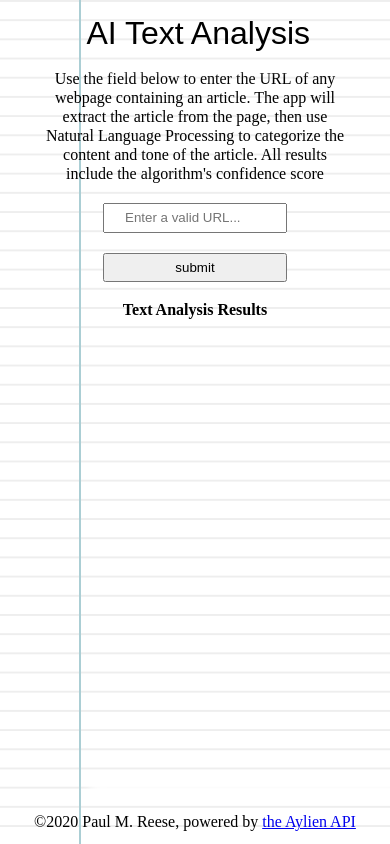
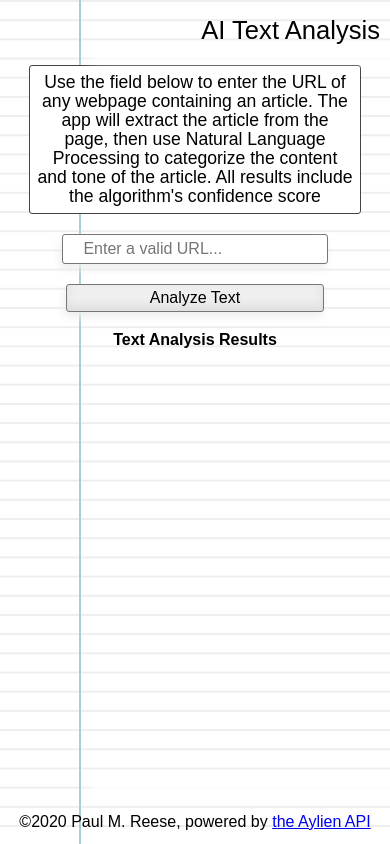
Before and after one commit to paulmreese/natural-language-processing, a website: page src/client/views/index.html in a window 390 px wide. Drawn offline with nearby package versions, Linux system fonts and the light colour scheme; files that its build step writes are made by us from their sources.

Commit message:
Add media queries

```diff
--- a/src/client/styles/base.scss
+++ b/src/client/styles/base.scss
@@ -18,6 +18,7 @@ body {
     align-self: center;
     height: 100vh;
     margin: 0;
+    font-family: sans-serif;
 }
 
 main {
@@ -33,11 +34,4 @@ section {
     width: 100%;
     max-width: 800px;
     @extend %flex-column;
-    p {
-      padding-top: 7px;
-      align-self: center;
-      width: 80%;
-      line-height: 19px;
-      text-align: center;
-    }
 }
--- a/src/client/styles/form.scss
+++ b/src/client/styles/form.scss
@@ -1,14 +1,77 @@
+// TODO: style instructions and add media queries under 500px
+#instructions {
+    display: inline-block;
+    padding-top: 7px;
+    align-self: center;
+    width: 78%;
+    text-align: center;
+    transition: all 1s ease;
+    font: 200 1.1em/19px sans-serif;
+}
+
 form {
     display: flex;
     flex-direction: column;
     justify-content: center;
-    padding: 10px 80px;
+    padding: 10px 0;
     max-width: 800px;
 }
 
 input {
     padding: 5px 20px;
-    width: 80%;
+    min-width: 250px;
+    width: 68%;
+    max-width: 400px;
+    font-size: 1em;
     line-height: 16px;
     margin: 10px auto;
+    border: 1px #777 solid;
+    border-radius: 3px;
+    box-shadow: -2px 5px 10px #eee;
 }
+
+input[type='submit'] {
+    font-weight: 200;
+    font-size: 1em;
+    min-width: 230px;
+    width: 66%;
+    max-width: 380px;
+    box-shadow: inset 0 -5px 10px #ddd, -2px 5px 10px #eee;
+}
+
+input[type='submit']:hover {
+    font-weight: 400;
+    background-color: #ebebeb;
+    box-shadow: inset 0 -5px 10px #bbb, -2px 5px 10px #eee;
+}
+
+input[type='submit']:active {
+    font-weight: 400;
+    text-decoration: underline;
+    background-color: #bebebe;
+    box-shadow: inset 0 -5px 10px #9e9e9e, -1px 3px 10px #eee;
+}
+
+//media queries
+@media screen and (max-width: 750px) {
+    #instructions {
+        width: 68%;
+    }
+}
+
+@media screen and (max-width: 500px) {
+    #instructions {
+        width: 58%;
+    }
+}
+
+@media screen and (max-width: 450px) {
+    #instructions {
+        margin-top: 10px;
+        padding: 7px;
+        width: 85%;
+        background-color: #fff;
+        border: 1px solid #444;
+        border-radius: 3px;
+    }
+}
--- a/src/client/styles/header.scss
+++ b/src/client/styles/header.scss
@@ -1,5 +1,11 @@
 //TODO: Add media queries for screens under 500px(title crowds logo)
 header {
+    width: 100%;
+    box-shadow: 90px 6px 10px white;
+    //to have content hide behind header
+    z-index: 2;
+
+    #width-container {
         display: flex;
         justify-content: space-between;
         align-items: center;
@@ -9,22 +15,21 @@ header {
         padding: 15px 50px 10px;
         width: 100%;
         max-width: 960px;
-    box-shadow: 90px 6px 10px white;
-    //to have content hide behind header
-    z-index: 2;
 
-    div {
+        .logo-container {
             display: inline-flex;
             padding: 0;
             margin: 0;
             min-width: 20px;
             width: auto;
             max-width: 350px;
-    }
 
-    img {
+            #logo {
                 max-height: 70px;
                 margin: 5px 0 10px 30px;
+
+                transition: all 1s ease;
+            }
         }
 
         h1 {
@@ -33,5 +38,61 @@ header {
           max-width: 400px;
           padding-right: 30px;
           font: 2em sans-serif;
+          transition: all 1s ease;
         }
     }
+}
+
+//media queries
+
+@media screen and (max-width: 500px) {
+    header {
+        #width-container {
+            padding: 13px 50px 10px;
+            .logo-container {
+                #logo {
+                  max-height: 60px;
+                  margin: 5px 0 10px 30px;
+                }
+            }
+            h1 {
+                font-size: 1.7em;
+            }
+        }
+    }
+}
+
+@media screen and (max-width: 450px) {
+    header {
+        #width-container {
+            padding: 16px 5px 10px;
+            .logo-container {
+                #logo {
+                  max-height: 50px;
+                  margin: 5px 0 10px;
+                }
+            }
+            h1 {
+                font-size: 1.6em;
+                padding-right: 10px;
+            }
+        }
+    }
+}
+
+@media screen and (max-width: 400px) {
+    header {
+        #width-container {
+            padding: 16px 0 10px;
+            .logo-container {
+                #logo {
+                  max-height: 50px;
+                  margin: 5px 0 10px 5px;
+                }
+            }
+            h1 {
+                font-size: 1.6em;
+            }
+        }
+    }
+}
--- a/src/client/views/index.html
+++ b/src/client/views/index.html
@@ -14,12 +14,14 @@
     <body>
 
         <header>
-            <div class="logo-container">
-                <img id="logo">
+            <div id="width-container">
+                <div class="logo-container">
+                    <img id="logo">
+                </div>
+                <h1>
+                    AI Text Analysis
+                </h1>
             </div>
-            <h1>
-                AI Text Analysis
-            </h1>
         </header>
 
         <main>
@@ -37,7 +39,7 @@
             <section>
                 <form class="" onsubmit="return Client.handleSubmit(event)">
                     <input id="name" type="text" name="input" value="" placeholder="Enter a valid URL...">
-                    <input type="submit" name="" value="submit" onclick="return Client.handleSubmit(event)" onsubmit="return Client.handleSubmit(event)">
+                    <input type="submit" name="" value="Analyze Text" onclick="return Client.handleSubmit(event)" onsubmit="return Client.handleSubmit(event)">
                 </form>
             </section>
 
```
Also changed, not shown: src/server/index.js (+1 -8 lines). Lines whose indentation alone changed are shown as unchanged.
